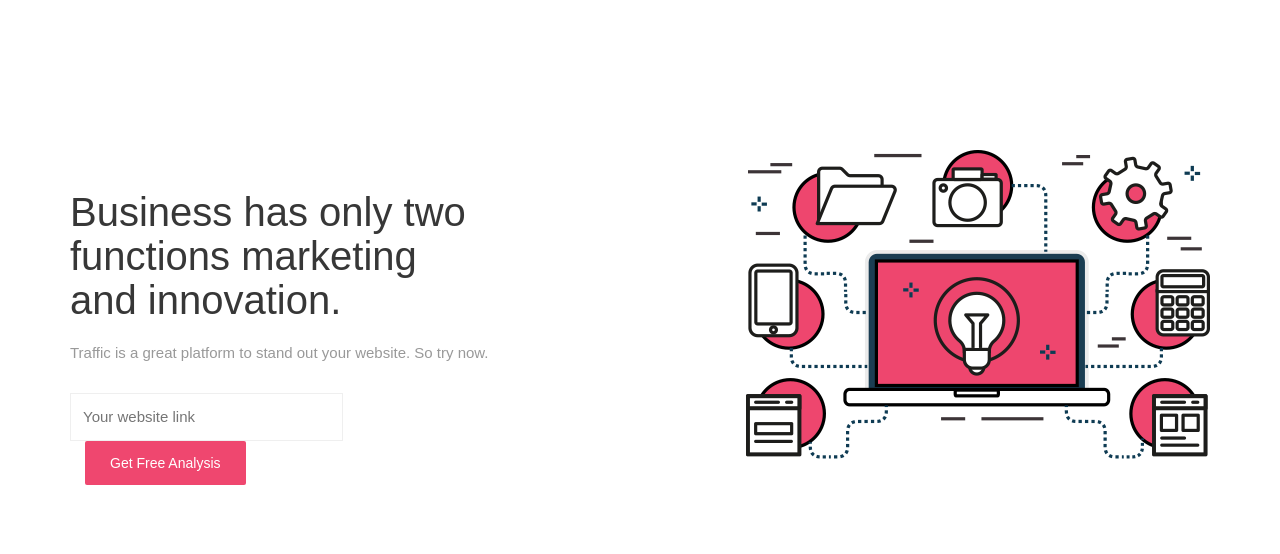
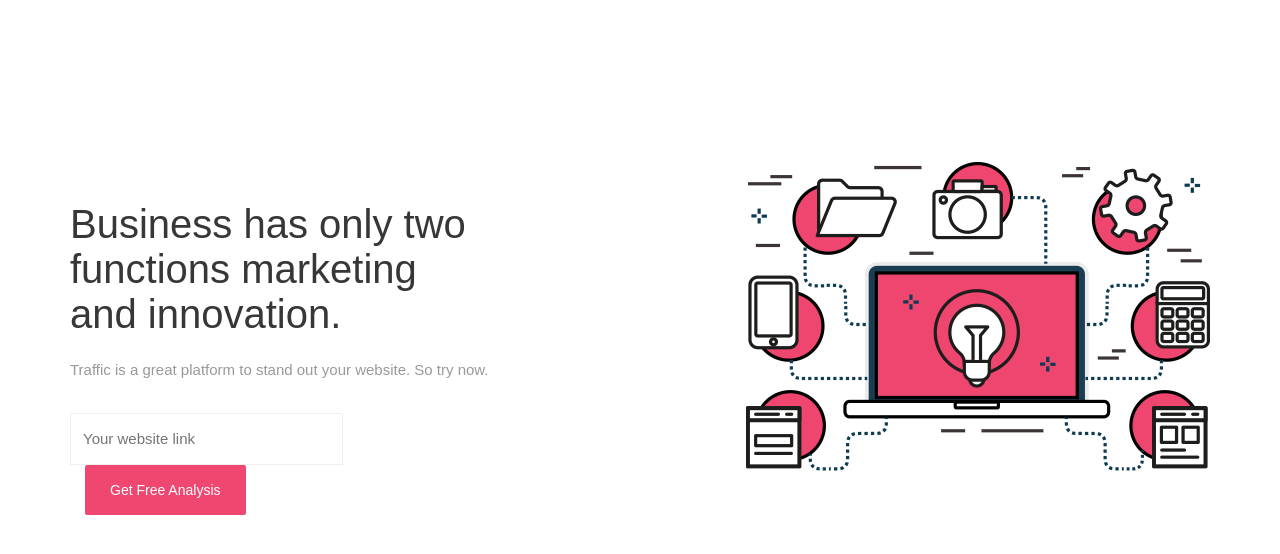
Before and after one commit to foysal-ahamed/traffic, a plain HTML site: page index.html in a window 1280 px wide. Shown: the part 94-648 px from the top of the page. Drawn offline with Linux system fonts and the light colour scheme; a web font is replaced by a local one.

Commit message:
Line height updated

```diff
--- a/assets/css/style.css
+++ b/assets/css/style.css
@@ -4,6 +4,7 @@ body {
 	font-size: 15px;
 	font-weight: 400;
 	color: #999999;
+	line-height: 26px;
 }
 
 a:focus,
@@ -73,6 +74,7 @@ button[type=submit] {
 .hero-text h1 {
 	color: #373737;
 	font-size: 40px;
+	line-height: 45px;
 }
 
 .hero-text {
```
